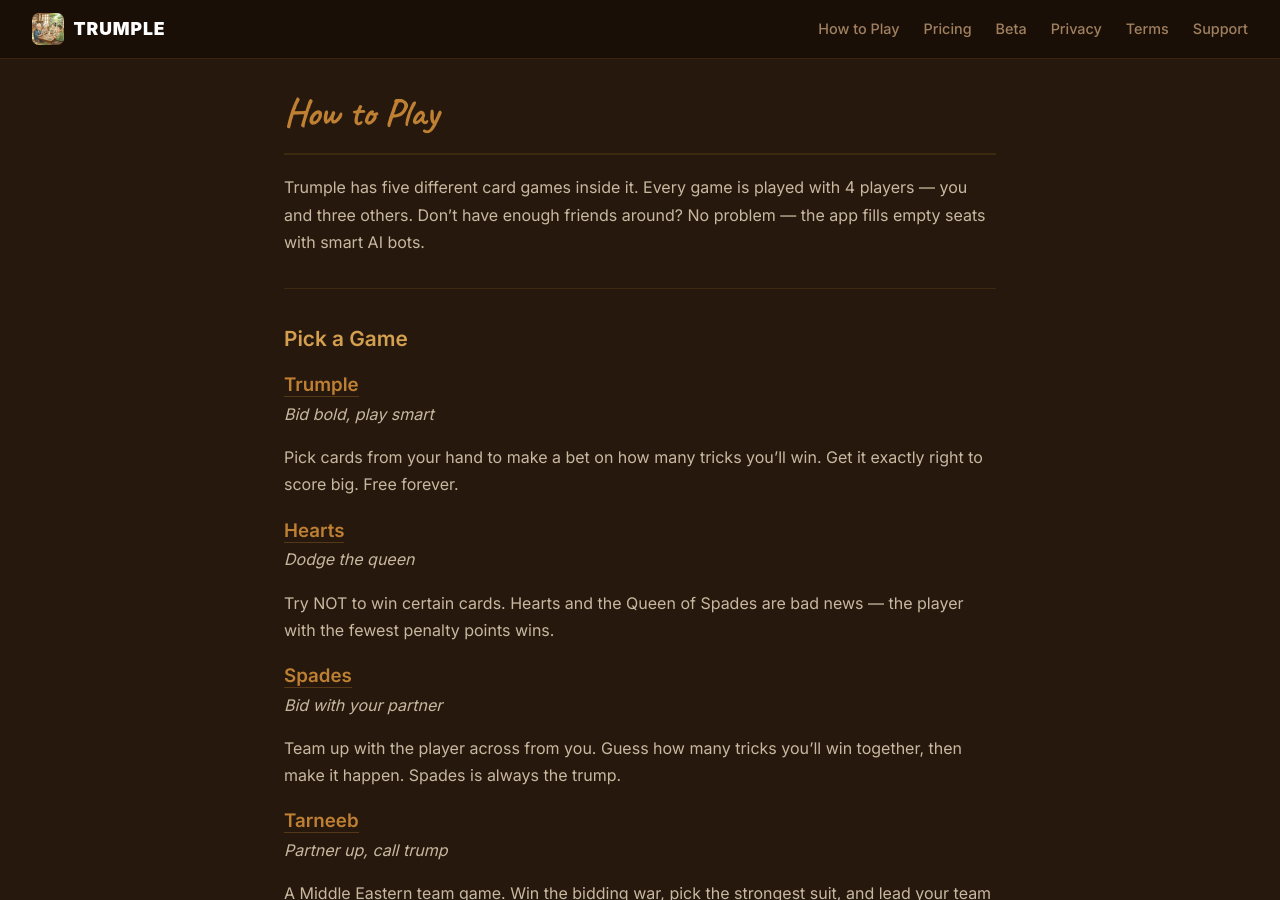
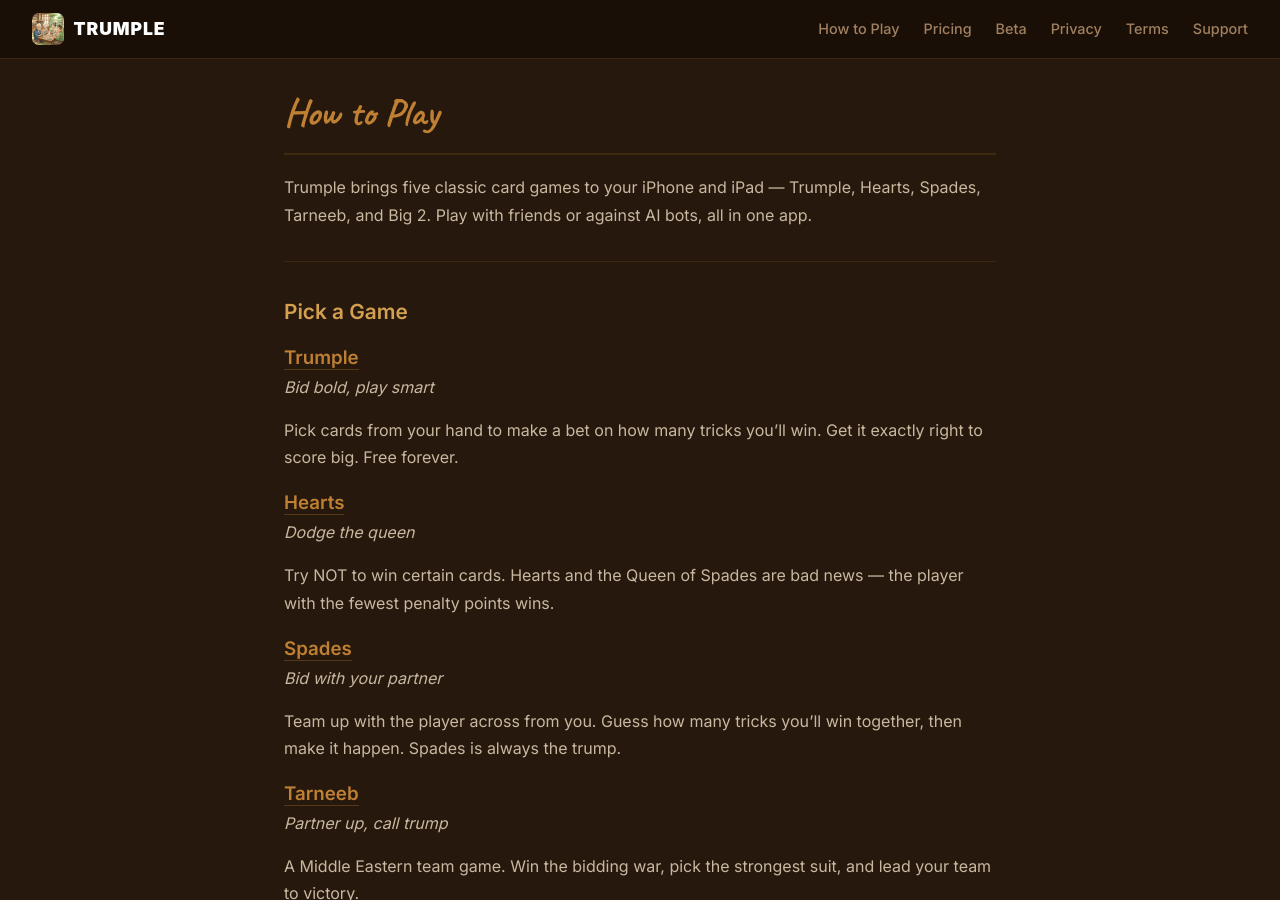
Before and after one commit to darifo2010/trumplesupport, a Jekyll site: the page built from how-to-play.md, in a window 1280 px wide and 900 px high. Built offline with Jekyll 4.4.1, drawn with Linux system fonts in a browser that asks for light colours.

Commit message:
Match how-to-play intro with contact page description
Co-Authored-By: Claude Opus 4.6 (1M context) <noreply@anthropic.com>

```diff
--- a/how-to-play.md
+++ b/how-to-play.md
@@ -5,7 +5,7 @@ title: How to Play
 
 # How to Play
 
-Trumple has five different card games inside it. Every game is played with 4 players — you and three others. Don't have enough friends around? No problem — the app fills empty seats with smart AI bots.
+Trumple brings five classic card games to your iPhone and iPad — Trumple, Hearts, Spades, Tarneeb, and Big 2. Play with friends or against AI bots, all in one app.
 
 ---
 
```
